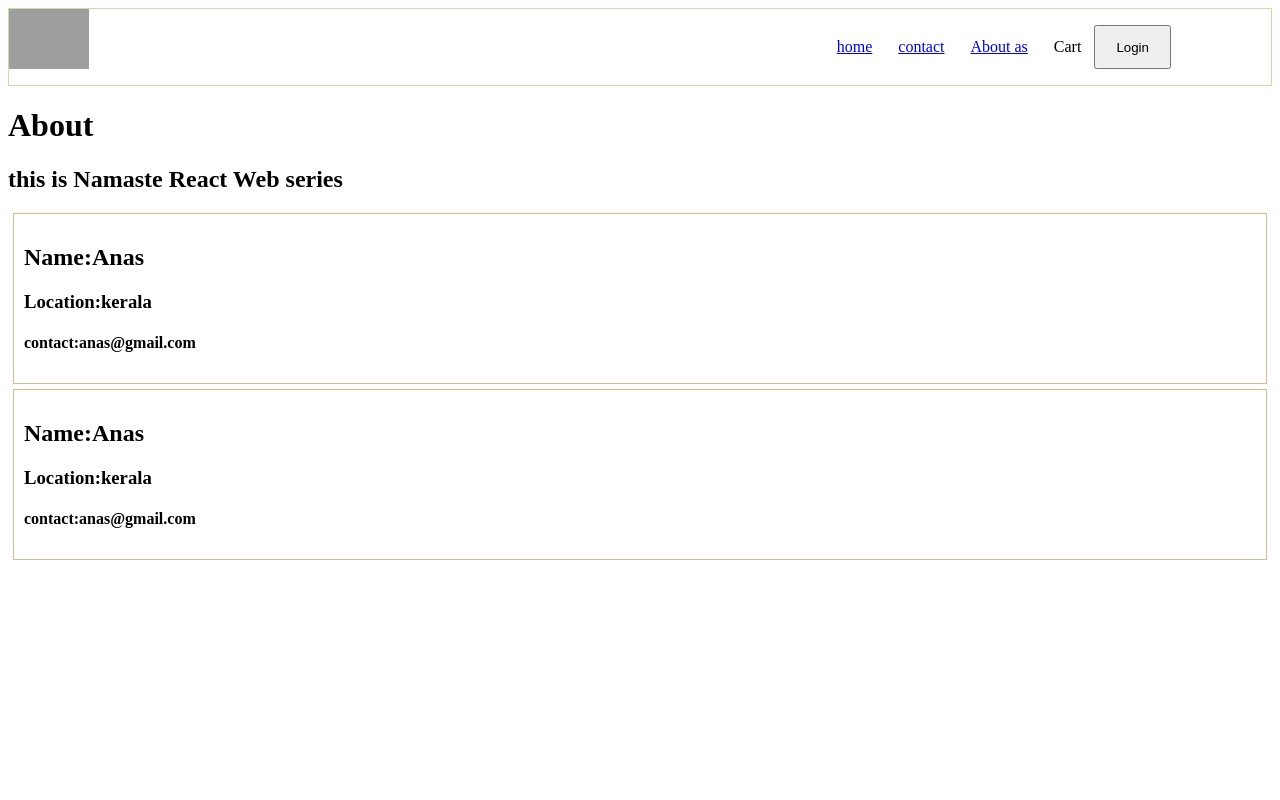
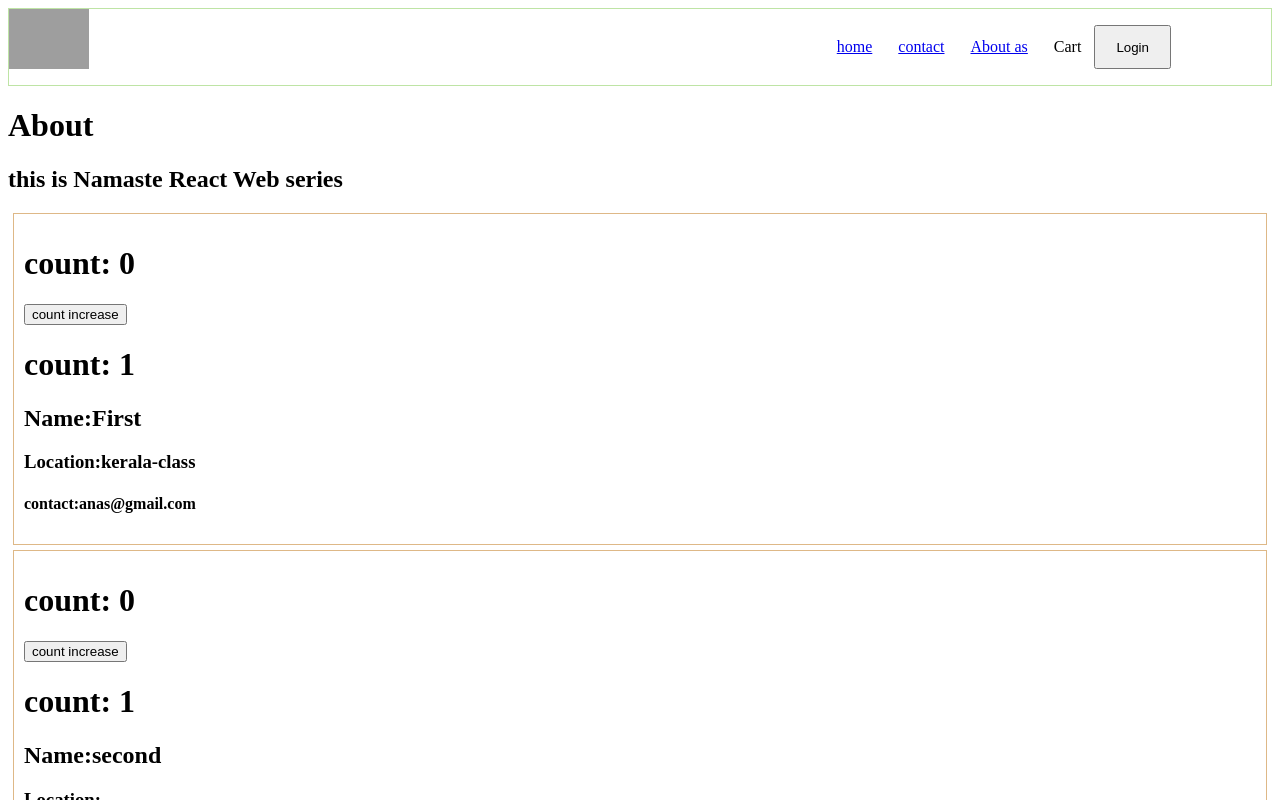
Before and after one commit to anasfaz/Food_store, a React (Vite) app: page /about in a window 1280 px wide. Shown: the top 800 px of the page. Built offline with nearby package versions, Linux system fonts and the light colour scheme; grey boxes are pictures that could not be loaded.

Commit message:
component life cyle work

```diff
--- a/src/components/About.js
+++ b/src/components/About.js
@@ -1,14 +1,26 @@
+import { Component } from "react";
 import User from "./User";
 import UserClass from "./UserClass";
-const About = () => {
-  return (
-    <div>
-      <h1>About</h1>
-      <h2>this is Namaste React Web series</h2>
-          <User />
-          <UserClass/>
-    </div>
-  );
+class About extends Component {
+    constructor(props) {
+        super(props)
+        console.log('parent constructor');
+    }
+    componentDidMount() {
+        console.log('parent component Did Mount');
+    }
+    render() {
+        console.log('parent render');
+        return(
+            <div>
+              <h1>About</h1>
+              <h2>this is Namaste React Web series</h2>
+                <UserClass name={"First"} location={"kerala-class"} />
+                <UserClass name={"second"} location />
+                <UserClass name={"third"} location/>
+            </div>
+          );
+  }
 };
 
 export default About;
--- a/src/components/User.js
+++ b/src/components/User.js
@@ -1,7 +1,12 @@
-const User = () => {
+import { useState } from "react";
+const User = (props) => {
+    const [count] = useState(0);
+    const [count2]=useState(1)
   return (
     <div className="user-card">
-      <h2>Name:Anas</h2>
+          <h1>count = {count}</h1>
+          <h1>count2 = {count2}</h1>
+      <h2>Name:{props.name}</h2>
       <h3>Location:kerala</h3>
       <h4>contact:anas@gmail.com</h4>
     </div>
--- a/src/components/UserClass.js
+++ b/src/components/UserClass.js
@@ -1,14 +1,38 @@
 import React from "react";
 class UserClass extends React.Component {
-  render() {
+  constructor(props) {
+    super(props);
+    //   super()
+
+    this.state = {
+        count: 0,
+        count2:1,
+      };
+      console.log(this.props.name,'child constructor');
+    }
+    componentDidMount() {
+        console.log(this.props.name,' Component Did Mount');
+    }
+    render() {
+    const { name, location } = this.props;
+        const { count, count2 } = this.state;
+        console.log(this.props.name,' render----');
     return (
       <div className="user-card">
-        <h2>Name:Anas</h2>
-        <h3>Location:kerala</h3>
+            <h1>count: {count}</h1>
+            <button onClick={() => {
+                //never ever update state variables directly
+                this.setState({
+                    count:this.state.count+1
+                })
+            }} >count increase</button>
+            <h1>count: {count2}</h1>
+        <h2>Name:{name}</h2>
+        <h3>Location:{location}</h3>
         <h4>contact:anas@gmail.com</h4>
       </div>
     );
   }
 }
 
-export default UserClass
+export default UserClass;
```
